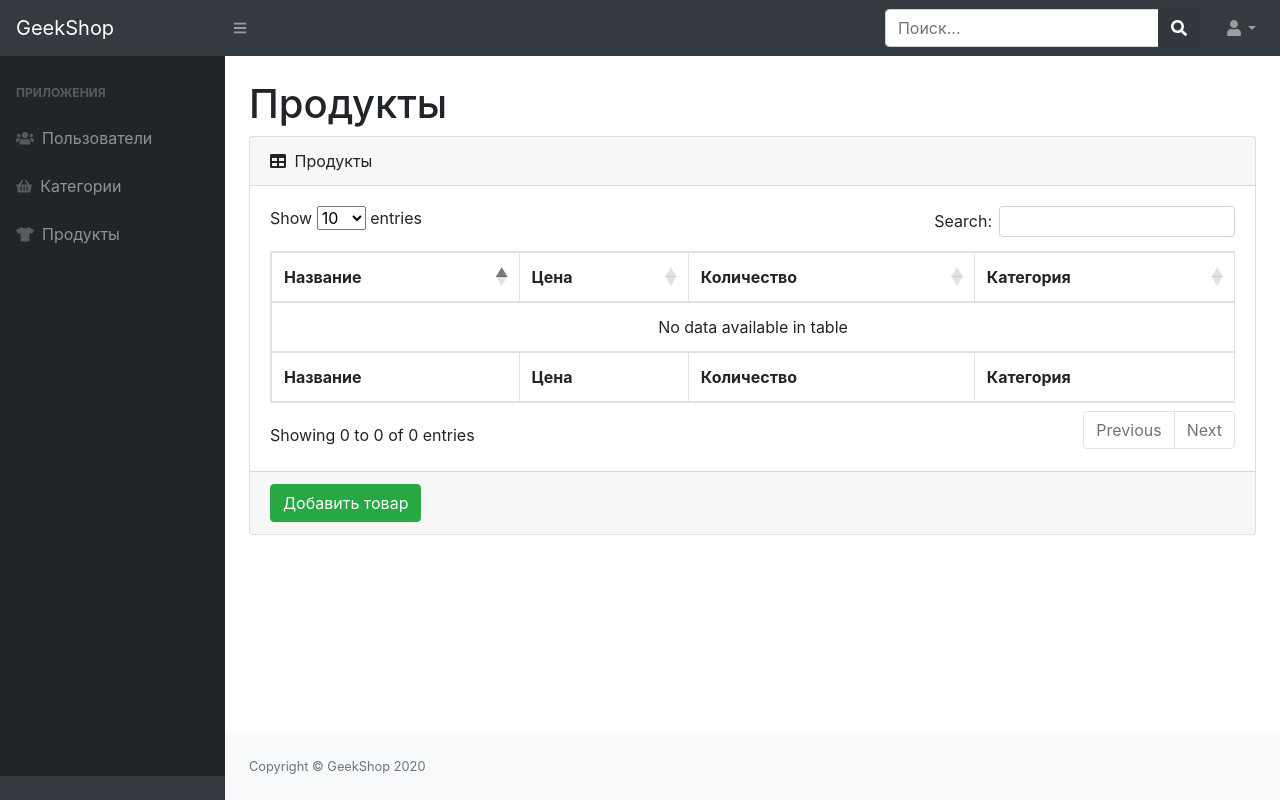
After one commit to MrWindmark/mercuryShop, a Django app: template adminapp/templates/adminapp/admin-products-read.html in a window 1280 px wide. The commit adds this page. Run offline with Django 3.2, Linux system fonts and the light colour scheme; the template is opened without the code that fills it, so the values that code supplies are empty; parts of the project's set-up code (start-up, migrations or seed data) failed here and were passed over; some libraries are stand-ins or nearby versions.

Commit message:
Added templates for products, start creating logic for adminapp products view

```diff
--- a/adminapp/forms.py
+++ b/adminapp/forms.py
@@ -16,7 +16,6 @@
 
 
 class UserAdminChangeForm(FormUserProfile):
-
     class Meta:
         model = User
         fields = ('first_name', 'last_name', 'username', 'email', 'password', 'is_active', 'is_staff', 'is_superuser')
--- /dev/null
+++ b/adminapp/templates/adminapp/admin-products-read.html
@@ -0,0 +1,53 @@
+{% extends 'adminapp/base-admin.html' %}
+{% load staticfiles %}
+
+{% block main %}
+    <div class="container-fluid">
+        <h1 class="mt-4">Продукты</h1>
+        <div class="card mb-4">
+            <div class="card-header">
+                <i class="fas fa-table mr-1"></i>
+                Продукты
+            </div>
+            <div class="card-body">
+                <div class="table-responsive">
+                    <table class="table table-bordered" id="dataTable" width="100%" cellspacing="0">
+                        <thead>
+                        <tr>
+                            <th>Название</th>
+                            <th>Цена</th>
+                            <th>Количество</th>
+                            <th>Категория</th>
+                        </tr>
+                        </thead>
+                        <tfoot>
+                        <tr>
+                            <th>Название</th>
+                            <th>Цена</th>
+                            <th>Количество</th>
+                            <th>Категория</th>
+                        </tr>
+                        </tfoot>
+                        <tbody>
+                        {% for item in products %}
+                            <tr>
+                                <td><a href="{% url 's' user.id %}"
+                                       style="color: dodgerblue">{{ item.name }}</a>
+                                </td>
+                                <td>{{ item.price }}</td>
+                                <td>{{ item.quantity }}</td>
+                                <td>{{ item.category }}</td>
+                            </tr>
+                        {% endfor %}
+                        </tbody>
+                    </table>
+                </div>
+            </div>
+            <div class="card-footer">
+                <a href="{% url 'staff_admin:create-user' %}">
+                    <button class="btn btn-success">Добавить товар</button>
+                </a>
+            </div>
+        </div>
+    </div>
+{% endblock %}
--- a/adminapp/urls.py
+++ b/adminapp/urls.py
@@ -9,4 +9,8 @@
     path('create-user/', admin_user_create, name='create-user'),
     path('update-user/<int:user_id>/', admin_user_update, name='update_user'),
     path('delete-user/<int:user_id>', admin_user_delete, name='delete_user'),
+    # path('list-product/', admin_product_read, name='read-product'),
+    # path('create-product/', admin_product_create, name='create-product'),
+    # path('update-product/<int:user_id>/', admin_product_update, name='update_product'),
+    # path('delete-product/<int:user_id>', admin_product_delete, name='delete_product'),
 ]
--- a/authapp/templates/authapp/profile.html
+++ b/authapp/templates/authapp/profile.html
@@ -76,7 +76,7 @@
                 </form>
             </div>
             <div class="col-lg-5">
-                {% include 'basket.html' %}
+                {% include 'basketapp/basket.html' %}
             </div>
         </div>
     </div>
--- a/basketapp/views.py
+++ b/basketapp/views.py
@@ -43,5 +43,5 @@
             basket.delete()
         baskets = Basket.objects.filter(user=request.user)
         context = {'baskets': baskets}
-        result = render_to_string('basket.html', context)
+        result = render_to_string('basketapp/basket.html', context)
         return JsonResponse({'result': result})
```
Also changed, not shown: adminapp/templates/adminapp/admin-users-read.html (+7 -0 lines), adminapp/templates/adminapp/admin-users-update-delete.html (+6 -2 lines), adminapp/views.py (+47 -2 lines), basketapp/templates/basketapp/basket.html (renamed from basketapp/templates/basket.html).
